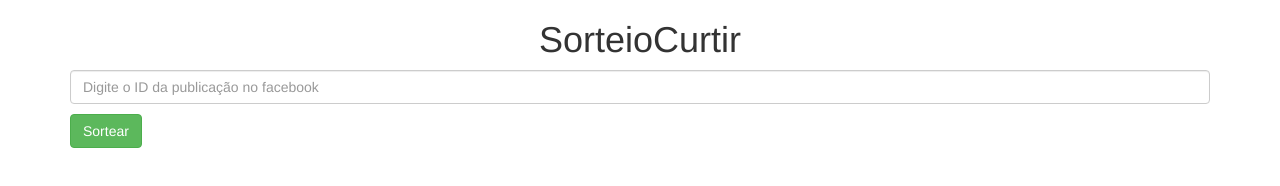
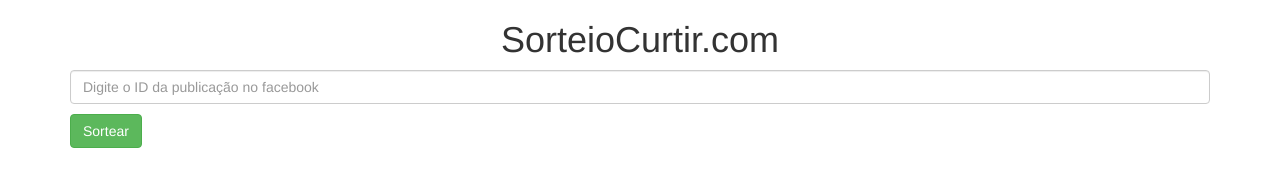
Before and after one commit to franciscoolivar/AppIos, a plain HTML site: page index.html in a window 1280 px wide. Drawn offline with nearby package versions, Linux system fonts and the light colour scheme.

Commit message:
fixed app name

```diff
--- a/index.html
+++ b/index.html
@@ -3,6 +3,7 @@
   <head>
     <title> SorteioCurtir </title>
     <meta charset="utf8"/>
+
 
   <!-- Latest compiled and minified CSS -->
   <link rel="stylesheet" href="https://maxcdn.bootstrapcdn.com/bootstrap/3.3.1/css/bootstrap.min.css">
@@ -15,7 +16,7 @@
 
   <body ng-controller="SorteioController">
     <div class="container">
-      <h1 class="text-center"> SorteioCurtir </h1>
+      <h1 class="text-center"> SorteioCurtir.com </h1>
 
       <input class="form-control" type="text" placeholder="Digite o ID da publicação no facebook" ng-model="pubID">
 
```
Also changed, not shown: index2.html (+1 -0 lines).
